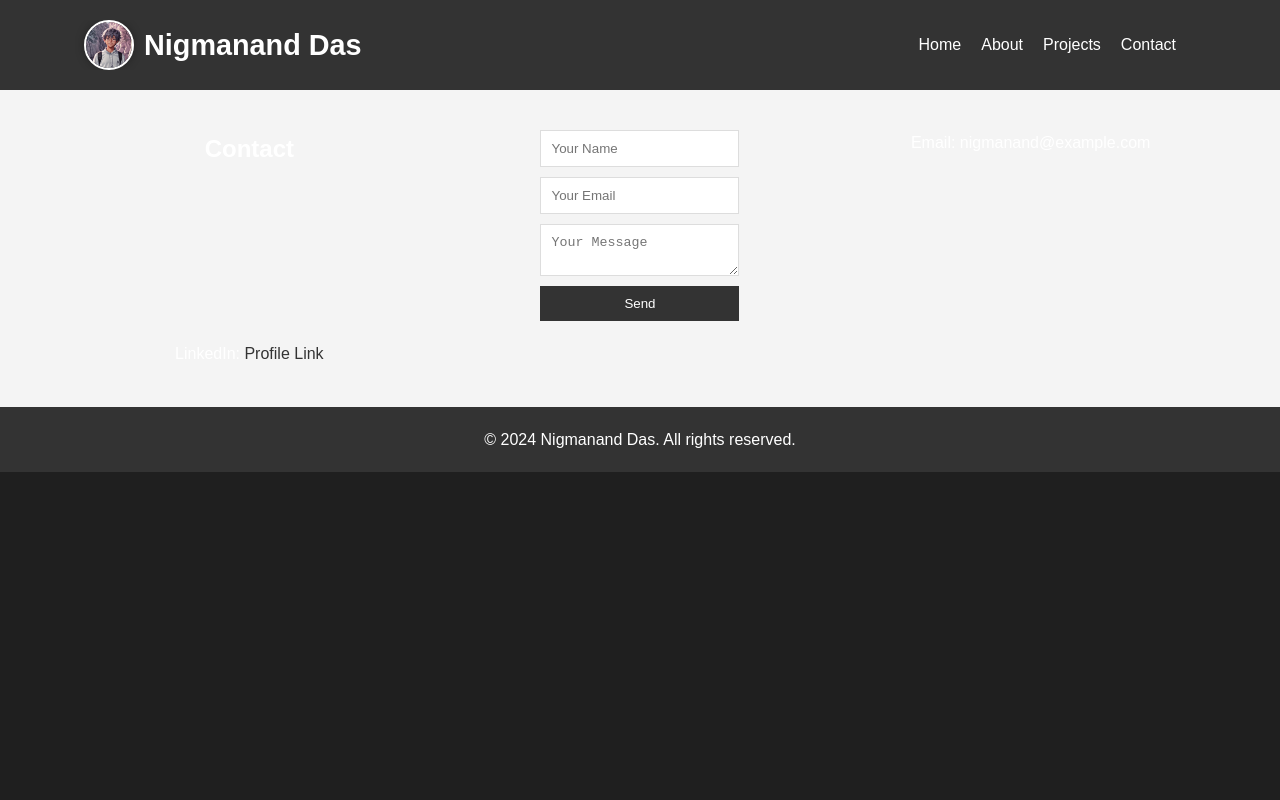
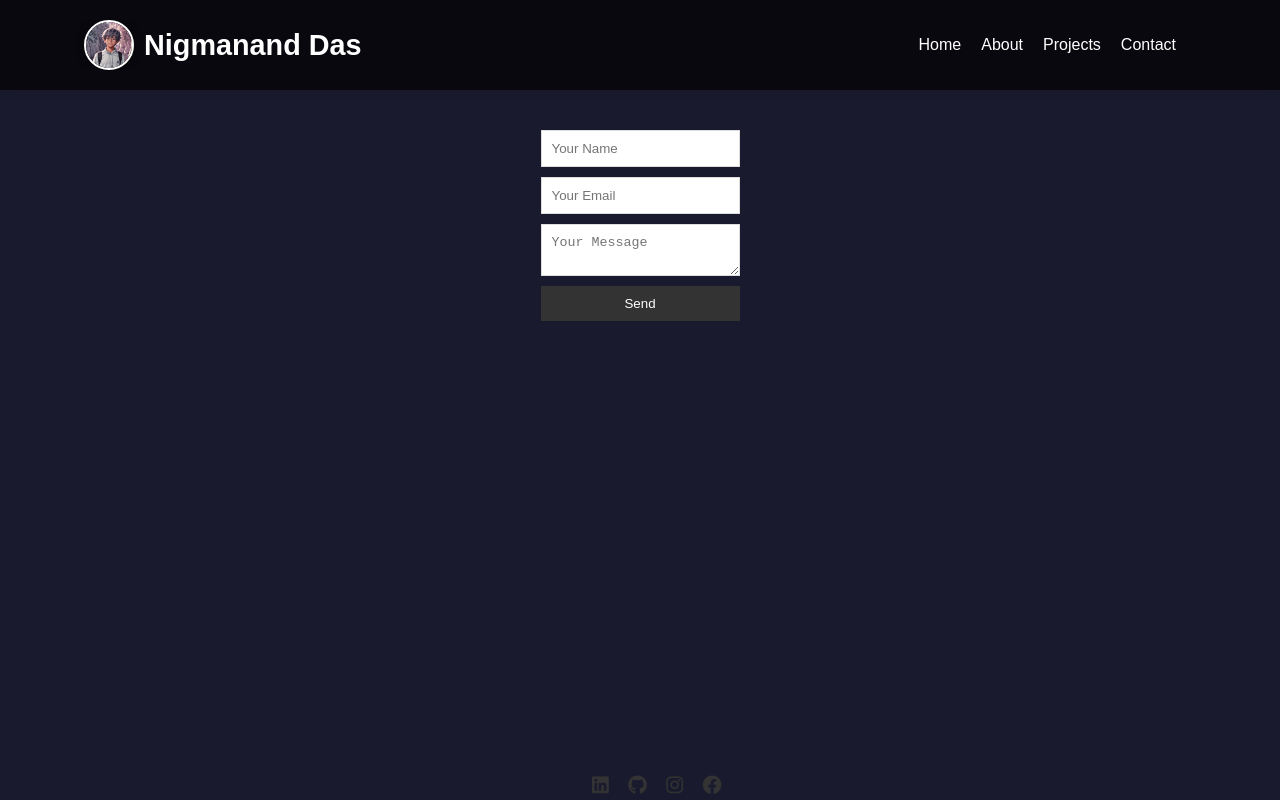
Before and after one commit to 1nigmanand/Hackathon_Portfolio, a plain HTML site: page sources/contacts.html in a window 1280 px wide. Drawn offline with Linux system fonts and the light colour scheme.

Commit message:
72% done

```diff
--- a/script.js
+++ b/script.js
@@ -123,6 +123,9 @@ document.getElementById("nav-toggle").addEventListener("click", function() {
 
     header.appendChild(menuContainer);
   }
+
+
+
 document.addEventListener('DOMContentLoaded', () => {
     const typingElement = document.querySelector('.typing-animation');
     const text = typingElement.textContent; // Get the text content of the element
--- a/sources/contacts.html
+++ b/sources/contacts.html
@@ -4,6 +4,7 @@
     <meta charset="UTF-8">
     <meta name="viewport" content="width=device-width, initial-scale=1.0">
     <title>Contact - Nigmanand Das</title>
+    <link rel="stylesheet" href="https://cdnjs.cloudflare.com/ajax/libs/font-awesome/5.15.4/css/all.min.css">
     <link rel="stylesheet" href="../styles.css">
 </head>
 <body>
@@ -26,22 +27,26 @@
 
     <section id="contact">
         <div class="container">
-            <h2>Contact</h2>
             <form>
                 <input type="text" name="name" placeholder="Your Name">
                 <input type="email" name="email" placeholder="Your Email">
                 <textarea name="message" placeholder="Your Message"></textarea>
                 <button type="submit">Send</button>
             </form>
-            <p>Email: nigmanand@example.com</p>
-            <p>LinkedIn: <a href="#">Profile Link</a></p>
+            <div class="social-links">
+                <a href="mailto:nigmanand@navgurukul.org"><i class="fab fa-envelope"></i></a>
+                <a href="https://www.linkedin.com/in/nigmanand-a16a41256/"><i class="fab fa-linkedin"></i></a>
+                <a href="https://github.com/1nigmanand"><i class="fab fa-github"></i></a>
+                <a href="https://instagram.com"><i class="fab fa-instagram"></i></a>
+                <a href="https://facebook.com"><i class="fab fa-facebook"></i></a>
+            </div>
+
         </div>
     </section>
-
-    <footer>
+    <!-- <footer>
         <div class="container">
             <p>&copy; 2024 Nigmanand Das. All rights reserved.</p>
         </div>
-    </footer>
+    </footer> -->
 </body>
 </html>
--- a/styles.css
+++ b/styles.css
@@ -179,7 +179,6 @@ nav ul li a:hover {
 
 /* Contact Section */
 #contact {
-    background: #f4f4f4;
     padding: 40px 0;
 }
 
@@ -216,6 +215,7 @@ nav ul li a:hover {
 #contact p {
     text-align: center;
 }
+
 
 #contact a {
     color: #333;
@@ -482,7 +482,7 @@ footer {
 /* Global styles */
 body {
     font-family: Arial, sans-serif;
-    background-color: #1f1f1f;
+    background-color: #1a1a2e; /* Dark blue background color */
     color: #fff;
     margin: 0;
     padding: 0;
@@ -505,8 +505,9 @@ a:hover {
 
 /* Header styles */
 header {
-    background-color: #333;
+    background-color: rgba(0, 0, 0, 0.7);
     padding: 20px 0;
+    box-shadow: 0 4px 8px rgba(0, 0, 0, 0.1); /* Add box shadow */
 }
 
 .logo-img {
@@ -540,9 +541,9 @@ section {
 }
 
 .project-section {
-    background-color: #2f2f2f;
+    background-color: rgba(47, 47, 47, 0.8);
     border-radius: 10px;
-    box-shadow: 0 4px 8px rgba(0, 0, 0, 0.1);
+    box-shadow: 0 4px 8px rgba(0, 0, 0, 0.1); /* Add box shadow */
     padding: 30px;
     margin-bottom: 30px;
     text-align: left;
@@ -584,13 +585,75 @@ section {
 
 /* Footer styles */
 footer {
-    background-color: #333;
+    background-color: rgba(0, 0, 0, 0.7);
     color: #fff;
     padding: 20px 0;
     text-align: center;
+    box-shadow: 0 -4px 8px rgba(0, 0, 0, 0.1); /* Add box shadow */
+}
+.contact_page{
+    color: black;
 }
 
 
-.heading{
-    color: black;
+.social-links {
+    margin-top: 30px;
 }
+
+.social-links p {
+    font-size: 1.1em;
+    margin-bottom: 10px;
+}
+
+.social-links a {
+    color: #007bff; /* Blue color for links */
+    text-decoration: none;
+    transition: color 0.3s ease;
+}
+
+.social-links a:hover {
+    color: #0056b3; /* Darker blue color on hover */
+}
+
+/* Adjust icon size */
+.social-links i {
+    margin-right: 5px; /* Add spacing between icon and text */
+    font-size: 1.2em; /* Increase icon size */
+}
+
+
+.social-links {
+    position: fixed;
+    bottom: 0;
+    left: 50%;
+    transform: translateX(-50%);
+    text-align: center;
+    width: 100%;
+}
+
+.social-links p {
+    margin: 10px 0;
+    font-size: 16px;
+}
+
+.social-links a {
+    text-decoration: none;
+}
+
+.social-links a:hover {
+    color: #007bff; /* Adjust link color on hover */
+}
+
+#contact{
+    background-image: url('./images/contact-us-2993000_1920.jpg')no-repeat center center fixed;
+    background-size: cover; /* Cover the entire background */
+    background-position: center; /* Center the background */
+    background-repeat: no-repeat; /* Do not repeat the background image */
+}
+
+.social-links a {
+     /* Set the color to white */
+    text-decoration: none; /* Remove underline */
+    margin: 0 5px; /* Add some margin between icons */
+    color: #fff;
+}
```
Also changed, not shown: sources/about.html (+4 -4 lines), sources/projects.html (+14 -13 lines), images/contact-us-2993000_1920.jpg (added).
